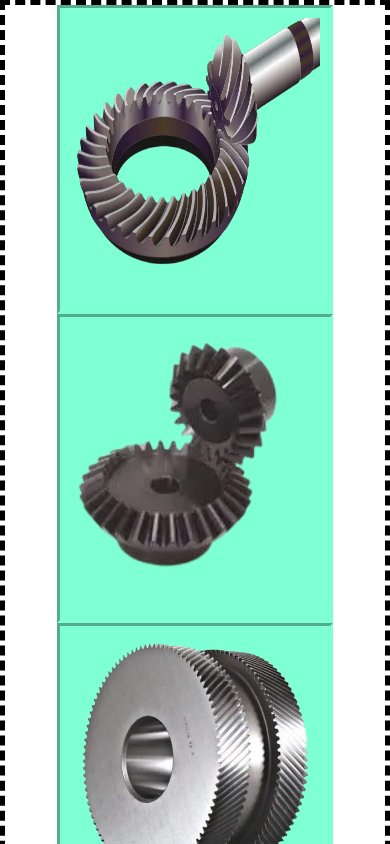
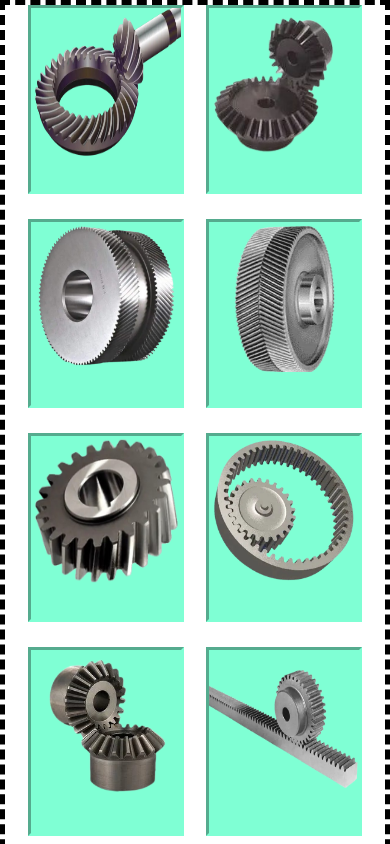
Before and after one commit to RowanWA/Task1-Website, a plain HTML site: page index.html in a window 390 px wide. Shown: the top 844 px of the page. Drawn offline with Linux system fonts and the light colour scheme.

Commit message:
Update style.css

```diff
--- a/style.css
+++ b/style.css
@@ -1,3 +1,4 @@
+
 * {
     margin: 0;
     padding: 0;
@@ -13,11 +14,12 @@
     flex-wrap: wrap;
     justify-content: space-evenly;
     /* aligning content to center */
+    /* row-gap:calc (500px + ((100vw - (2000px)) * 0.1px)); */
     align-items: stretch;
     border-style: dashed;
     border-width: 5px;
     border-color: black;
-    /* row-gap: calc(500px + ((100vw - (2000px)) / 10px)); */
+    /* row-gap: calc((100vw - 2000px) / 5); */
     /* row-gap: ;     */
     /* height: calc((100vw - 500px * 4) / 5 + 500px * 3); */
     /* margin-bottom: 10em; */
@@ -38,18 +40,21 @@
 
 img {
     /* defining image size/position */
-    width: 25vw;
-    height: 25vw;
-    margin: 5px;
-    padding: 5px;
+    width: 300px;
+    height: 300px;
+    /* margin: 5px; */
+    /* padding: 5px; */
 }
 
 @media (max-width : 2500px) {
     img {
         align-items: center;
         justify-content: center;
-        width: 500px;
-        height: 500px;
+        width: 325px;
+        height: 325px;
+    }
+    .flex-container {
+        row-gap: calc(((100vw - 2100px) / 7) - 5px );
     }
 }
 
@@ -57,10 +62,12 @@ img {
     img {
         align-items: center;
         justify-content: center;
-        width: 650px;
-        height: 650px;
+        width: 475px;
+        height: 475px;
     }
-
+    .flex-container {
+        row-gap: calc(((100vw - 1900px) / 5) - 5px );
+    }
 }
 
 @media (max-width : 2050px) {
@@ -69,6 +76,9 @@ img {
         justify-content: center;
         width: 550px;
         height: 550px;
+    }
+    .flex-container {
+        row-gap: calc(((100vw - 1650px) / 4) - 5px );
     }
 }
 
@@ -79,32 +89,69 @@ img {
         width: 450px;
         height: 450px;
     }
+    .flex-container {
+        row-gap: calc(((100vw - 1350px) / 4) - 5px );
+    }
 }
 
-@media (max-width : 1450px) {
+@media (max-width : 1400px) {
     img {
         align-items: center;
         justify-content: center;
         width: 350px;
         height: 350px;
     }
+    .flex-container {
+        row-gap: calc(((100vw - 1050px) / 4) - 5px );
+    }
 }
 
-@media (max-width : 975px) {
+@media (max-width : 1100px) {
     img {
         align-items: center;
         justify-content: center;
         width: 300px;
         height: 300px;
     }
+    .flex-container {
+        row-gap: calc(((100vw - 900px) / 4) - 5px );
+    }
 }
 
-@media (max-width : 650px) {
+
+@media (max-width : 950px) {
     img {
         align-items: center;
         justify-content: center;
-        width: 300px;
-        height: 300px;
+        width: 250px;
+        height: 250px;
+    }
+    .flex-container {
+        row-gap: calc(((100vw - 750px) / 4) - 5px );
+    }
+}
+
+@media (max-width : 800px) {
+    img {
+        align-items: center;
+        justify-content: center;
+        width: 325px;
+        height: 325px;
+    }
+    .flex-container {
+        row-gap: calc(((100vw - 700px) / 3) - 5px );
+    }
+}
+
+@media (max-width : 675px) {
+    img {
+        align-items: center;
+        justify-content: center;
+        width: 250px;
+        height: 250px;
+    }
+    .flex-container {
+        row-gap: calc(((100vw - 500px) / 3) - 5px );
     }
 }
 
@@ -112,7 +159,46 @@ img {
     img {
         align-items: center;
         justify-content: center;
-        width: 250px;
-        height: 250px;
+        width: 200px;
+        height: 200px;
+    }
+    .flex-container {
+        row-gap: calc(((100vw - 400px) / 3) - 5px );
     }
 }
+
+@media (max-width : 450px) {
+    img {
+        align-items: center;
+        justify-content: center;
+        width: 150px;
+        height: 150px;
+    }
+    .flex-container {
+        row-gap: calc(((100vw - 300px) / 3) - 5px );
+    }
+}
+
+@media (max-width : 325px) {
+    img {
+        align-items: center;
+        justify-content: center;
+        width: 200px;
+        height: 200px;
+    }
+    .flex-container {
+        row-gap: 20px;
+    }
+}
+
+@media (max-width : 200px) {
+    img {
+        align-items: center;
+        justify-content: center;
+        width: 100px;
+        height: 100px;
+    }
+    .flex-container {
+        row-gap: 10px;
+    }
+}
```
